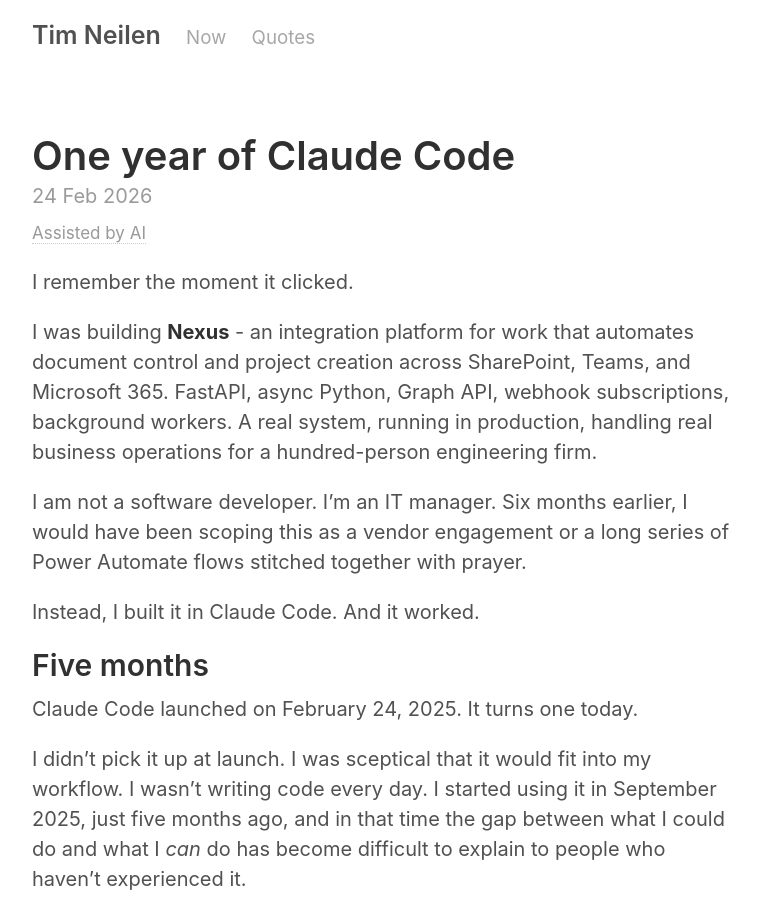
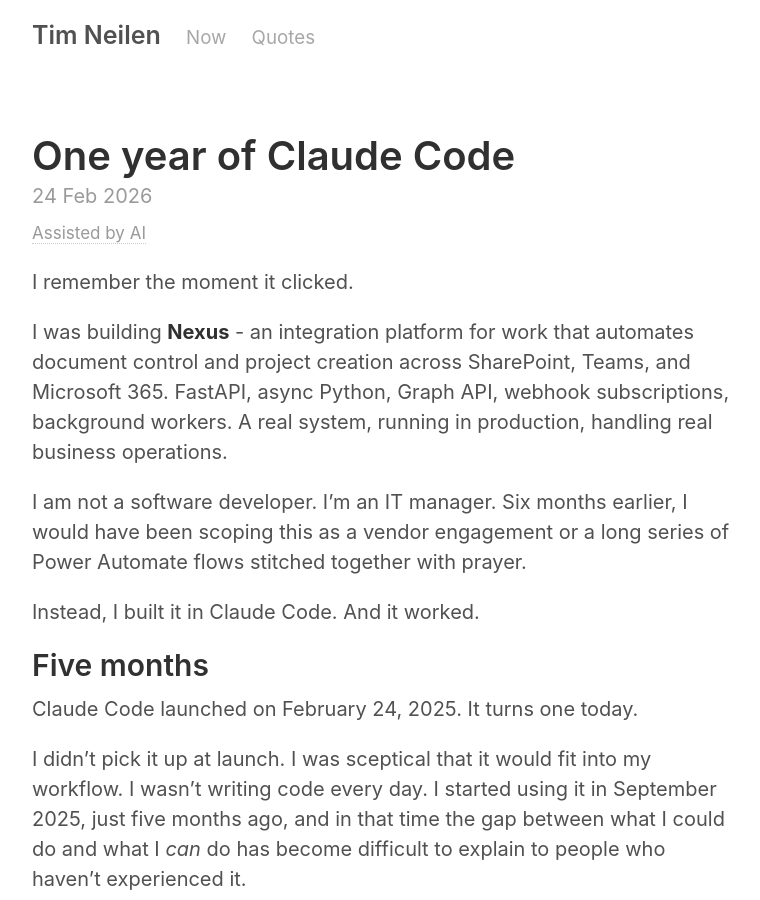
Before and after one commit to teejayen/teejayen.github.io, a Jekyll site: the page built from _posts/2026-02-24-one-year-of-claude-code.md, in a window 1280 px wide and 900 px high. Shown: the whole window, without its empty margins (258-1018 px from the left). Built offline with Jekyll 4.4.1, drawn with Linux system fonts in a browser that asks for light colours.

Commit message:
Update 2026-02-24-one-year-of-claude-code.md

```diff
--- a/_posts/2026-02-24-one-year-of-claude-code.md
+++ b/_posts/2026-02-24-one-year-of-claude-code.md
@@ -7,7 +7,7 @@
 
 I remember the moment it clicked.
 
-I was building **Nexus** - an integration platform for work that automates document control and project creation across SharePoint, Teams, and Microsoft 365. FastAPI, async Python, Graph API, webhook subscriptions, background workers. A real system, running in production, handling real business operations for a hundred-person engineering firm.
+I was building **Nexus** - an integration platform for work that automates document control and project creation across SharePoint, Teams, and Microsoft 365. FastAPI, async Python, Graph API, webhook subscriptions, background workers. A real system, running in production, handling real business operations.
 
 I am not a software developer. I'm an IT manager. Six months earlier, I would have been scoping this as a vendor engagement or a long series of Power Automate flows stitched together with prayer.
 
```
